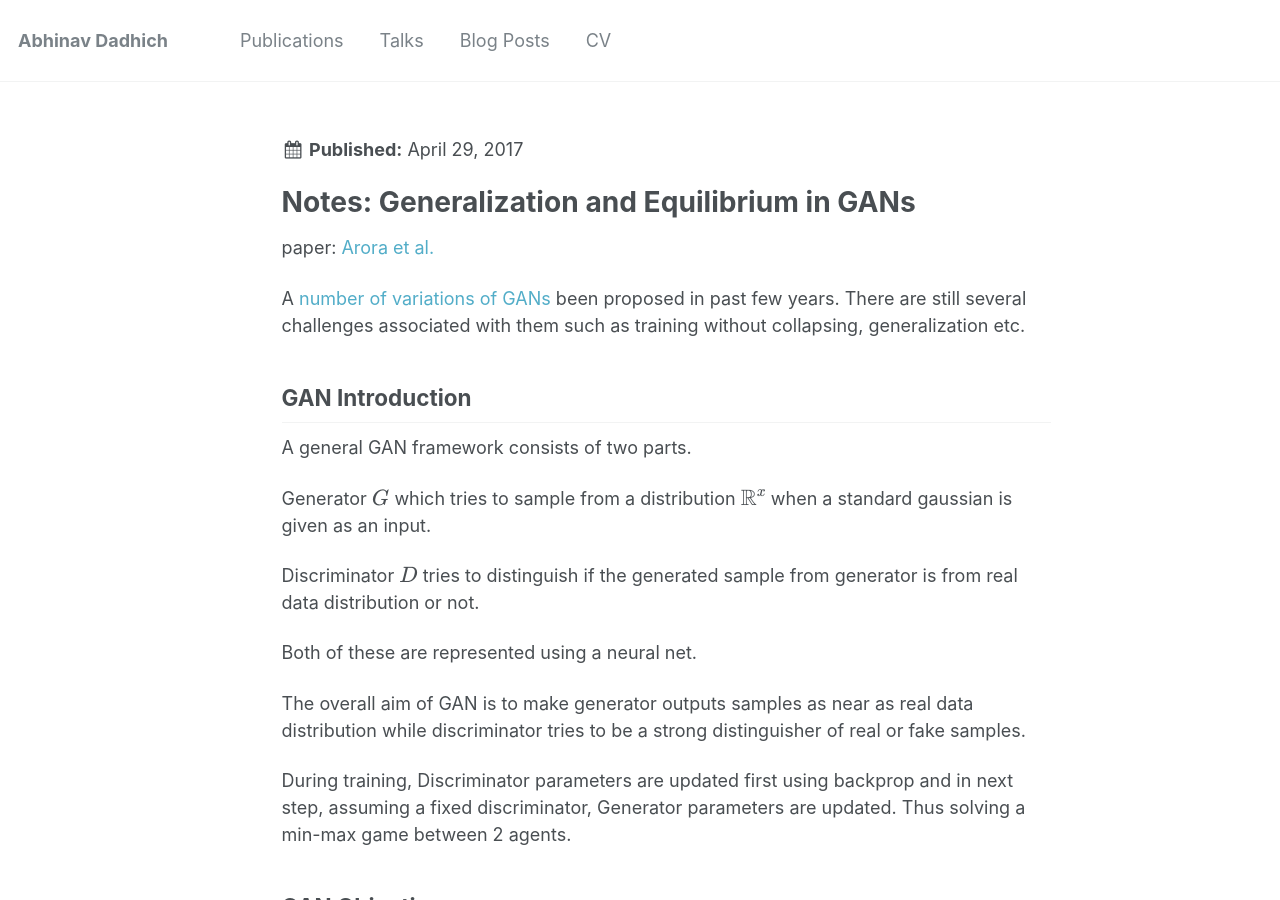
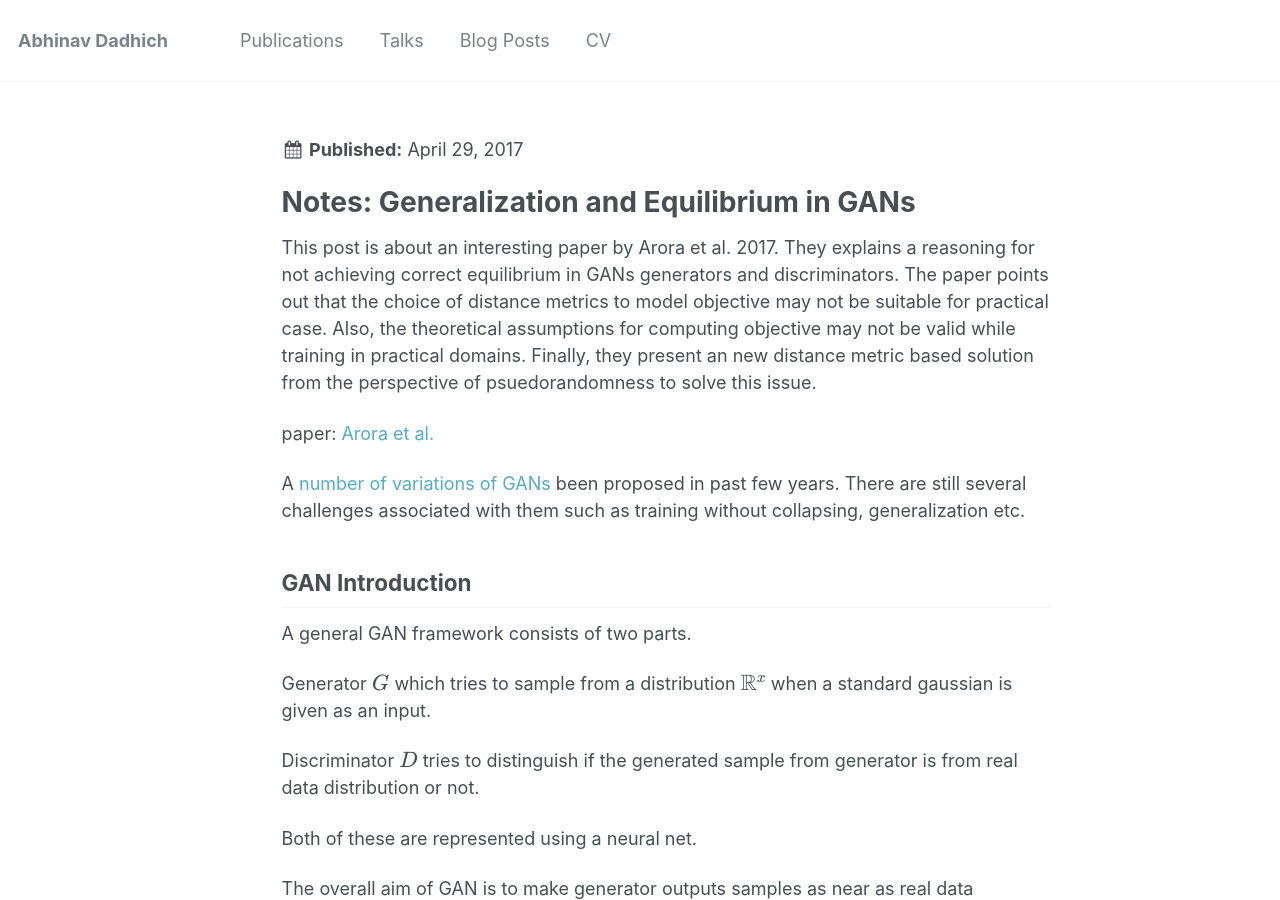
Before and after one commit to ResByte/ResByte.github.io, a Jekyll site: the page built from _posts/2017-04-29-arora-gen-eqbm-17.md, in a window 1280 px wide and 900 px high. Built offline with Jekyll 4.4.1, drawn with Linux system fonts in a browser that asks for light colours; formulas are drawn with MathJax 3; comment, search, counter and statistics services are not loaded.

Commit message:
adds summary

```diff
--- a/_posts/2017-04-29-arora-gen-eqbm-17.md
+++ b/_posts/2017-04-29-arora-gen-eqbm-17.md
@@ -11,6 +11,7 @@ tags:
 ---
 
 # Notes: Generalization and Equilibrium in GANs
+This post is about an interesting paper by Arora et al. 2017. They explains a reasoning for not achieving correct equilibrium in GANs generators and discriminators. The paper points out that the choice of distance metrics to model objective may not be suitable for practical case. Also, the theoretical assumptions for computing objective may not be valid while training in practical domains. Finally, they present an new distance metric based solution from the perspective of psuedorandomness to solve this issue.
 
 paper: [Arora et al.](https://arxiv.org/abs/1703.00573)
 
```
